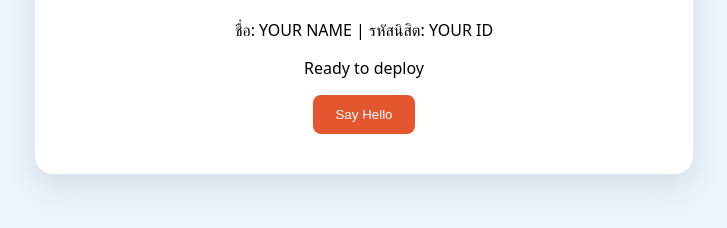
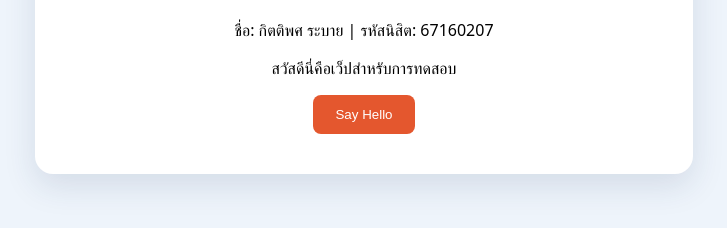
Before and after one commit to Kittipod-Rabai/webdev-actions-lab, a plain HTML site: page index.html in a window 1280 px wide. Shown: the part 366-594 px from the top of the page, without its empty margins (276-1003 px from the left). Drawn offline with Linux system fonts and the light colour scheme.

Commit message:
Update Username and welcome message

```diff
--- a/index.html
+++ b/index.html
@@ -9,8 +9,8 @@
 <body>
   <main class="card">
     <h1>My Web Development Lab - Updated</h1>
-    <p>ชื่อ: YOUR NAME | รหัสนิสิต: YOUR ID</p>
-    <p id="status">Ready to deploy</p>
+    <p>ชื่อ: กิตติพศ ระบาย | รหัสนิสิต: 67160207</p>
+    <p id="status">สวัสดีนี่คือเว็ปสำหรับการทดสอบ</p>
     <button id="helloBtn">Say Hello</button>
   </main>
   <script src="script.js"></script>
```
